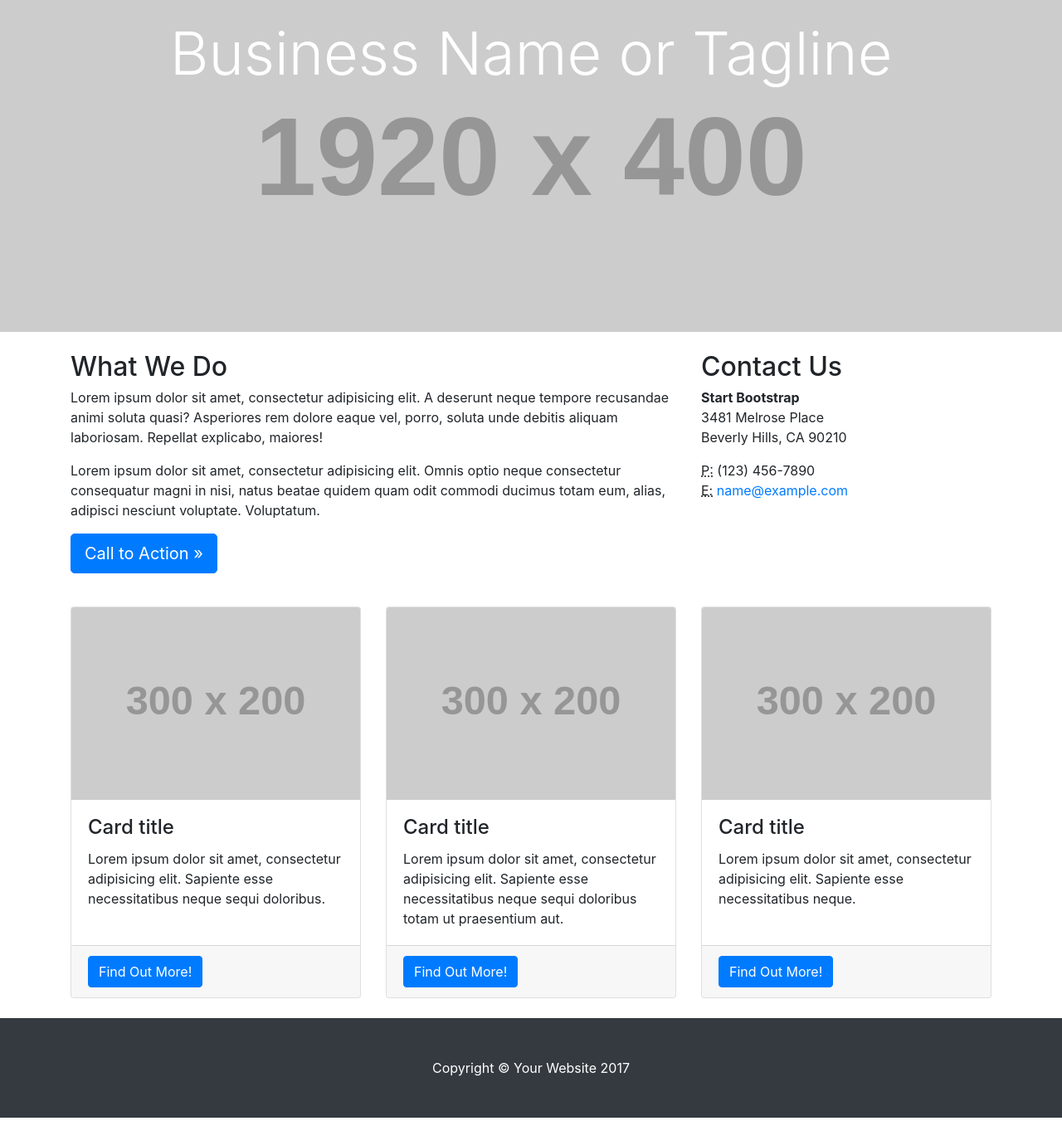
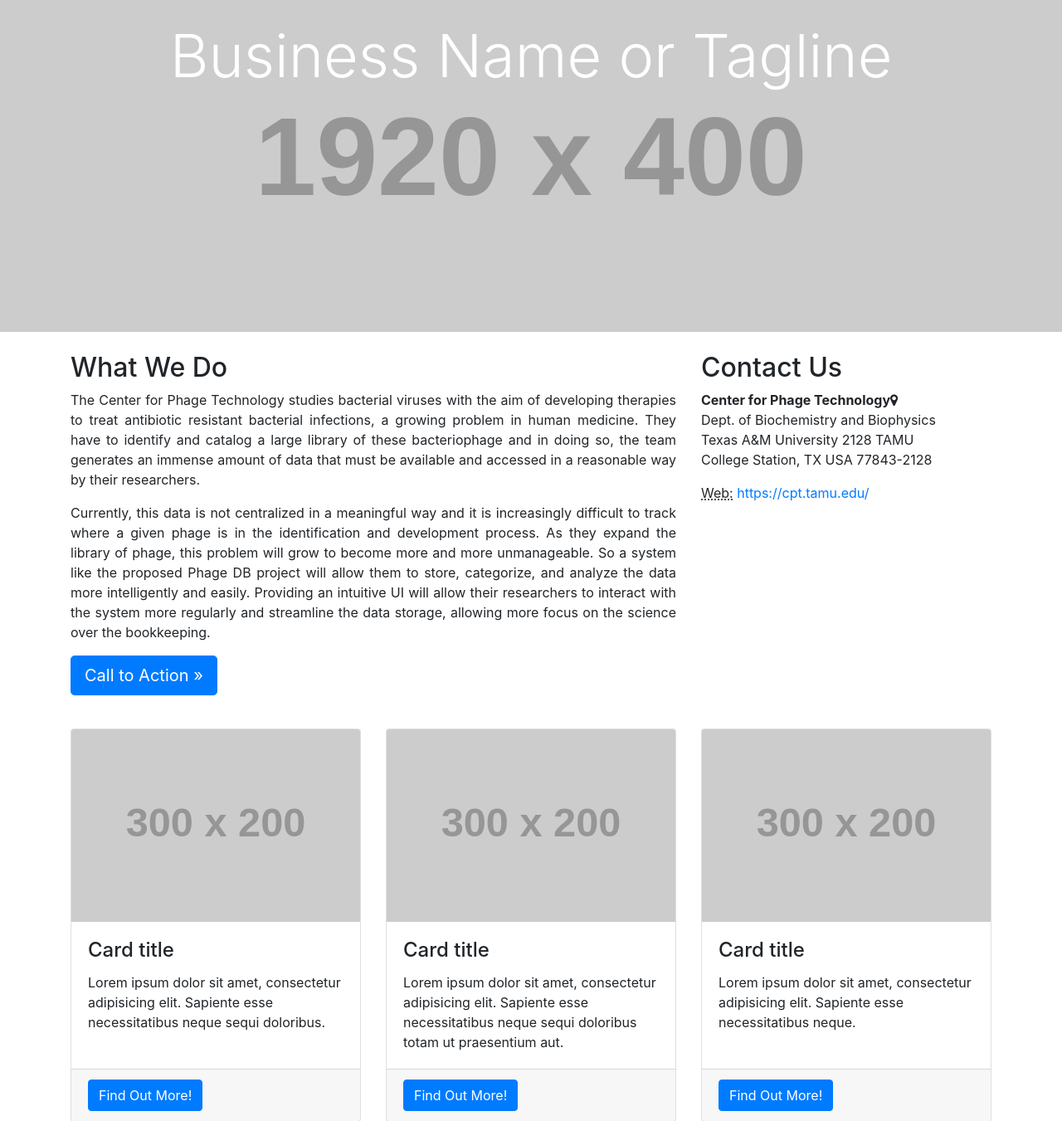
Before and after one commit to apoorvkumar91/phage-bank, a Django app: page /new_index/ in a window 1280 px wide. Shown: the part 56-1407 px from the top of the page at 83% size. Run offline with Django 3.2, Linux system fonts and the light colour scheme; grey boxes labelled with a size stand in for pictures from a placeholder-image service; parts of the project's set-up code (start-up, migrations or seed data) failed here and were passed over; some libraries are stand-ins or nearby versions.

Commit message:
UI minor changes

```diff
--- a/PhageBank/templates/new_index.html
+++ b/PhageBank/templates/new_index.html
@@ -8,13 +8,15 @@
     <meta name="description" content="">
     <meta name="author" content="">
 
-    <title>Business Frontpage - Start Bootstrap Template</title>
+    <title>PhageBank</title>
 
     <!-- Bootstrap core CSS -->
-    <link href="https://maxcdn.bootstrapcdn.com/bootstrap/4.0.0-beta/css/bootstrap.min.css" rel="stylesheet" integrity="sha384-/Y6pD6FV/Vv2HJnA6t+vslU6fwYXjCFtcEpHbNJ0lyAFsXTsjBbfaDjzALeQsN6M" crossorigin="anonymous">
+    <link href="https://maxcdn.bootstrapcdn.com/font-awesome/4.7.0/css/font-awesome.min.css" rel="stylesheet" integrity="sha384-wvfXpqpZZVQGK6TAh5PVlGOfQNHSoD2xbE+QkPxCAFlNEevoEH3Sl0sibVcOQVnN" crossorigin="anonymous">
+    <link rel="stylesheet" href="https://maxcdn.bootstrapcdn.com/bootstrap/4.0.0-beta.2/css/bootstrap.min.css" integrity="sha384-PsH8R72JQ3SOdhVi3uxftmaW6Vc51MKb0q5P2rRUpPvrszuE4W1povHYgTpBfshb" crossorigin="anonymous">
 
     <!-- Custom styles for this template -->
-    <link href="css/phage.css" rel="stylesheet">
+    {% load staticfiles %}
+    <link href="{% static 'css/phage.css' %}" rel="stylesheet">
 
 </head>
 
@@ -65,8 +67,8 @@
     <div class="row">
         <div class="col-sm-8">
             <h2 class="mt-4">What We Do</h2>
-            <p>Lorem ipsum dolor sit amet, consectetur adipisicing elit. A deserunt neque tempore recusandae animi soluta quasi? Asperiores rem dolore eaque vel, porro, soluta unde debitis aliquam laboriosam. Repellat explicabo, maiores!</p>
-            <p>Lorem ipsum dolor sit amet, consectetur adipisicing elit. Omnis optio neque consectetur consequatur magni in nisi, natus beatae quidem quam odit commodi ducimus totam eum, alias, adipisci nesciunt voluptate. Voluptatum.</p>
+            <p class="text-justify">The Center for Phage Technology studies bacterial viruses with the aim of developing therapies to treat antibiotic resistant bacterial infections, a growing problem in human medicine. They have to identify and catalog a large library of these bacteriophage and in doing so, the team generates an immense amount of data that must be available and accessed in a reasonable way by their researchers.</p>
+            <p class="text-justify">Currently, this data is not centralized in a meaningful way and it is increasingly difficult to track where a given phage is in the identification and development process. As they expand the library of phage, this problem will grow to become more and more unmanageable. So a system like the proposed Phage DB project will allow them to store, categorize, and analyze the data more intelligently and easily. Providing an intuitive UI will allow their researchers to interact with the system more regularly and streamline the data storage, allowing more focus on the science over the bookkeeping.</p>
             <p>
                 <a class="btn btn-primary btn-lg" href="#">Call to Action &raquo;</a>
             </p>
@@ -74,17 +76,15 @@
         <div class="col-sm-4">
             <h2 class="mt-4">Contact Us</h2>
             <address>
-                <strong>Start Bootstrap</strong>
-                <br>3481 Melrose Place
-                <br>Beverly Hills, CA 90210
+                <strong>Center for Phage Technology</strong><i class="fa fa-map-marker"></i>
+                <br>Dept. of Biochemistry and Biophysics
+                <br>Texas A&M University 2128 TAMU
+                <br>College Station, TX USA 77843-2128
                 <br>
             </address>
             <address>
-                <abbr title="Phone">P:</abbr>
-                (123) 456-7890
-                <br>
-                <abbr title="Email">E:</abbr>
-                <a href="mailto:#">name@example.com</a>
+                <abbr title="Website">Web:</abbr>
+                <a href="https://cpt.tamu.edu/">https://cpt.tamu.edu/</a>
             </address>
         </div>
     </div>
@@ -144,7 +144,7 @@
 
 <!-- Bootstrap core JavaScript -->
 <script src="https://code.jquery.com/jquery-3.2.1.slim.min.js" integrity="sha384-KJ3o2DKtIkvYIK3UENzmM7KCkRr/rE9/Qpg6aAZGJwFDMVNA/GpGFF93hXpG5KkN" crossorigin="anonymous"></script>
-<script src="https://maxcdn.bootstrapcdn.com/bootstrap/4.0.0-beta/js/bootstrap.min.js" integrity="sha384-h0AbiXch4ZDo7tp9hKZ4TsHbi047NrKGLO3SEJAg45jXxnGIfYzk4Si90RDIqNm1" crossorigin="anonymous"></script>
+<script src="https://maxcdn.bootstrapcdn.com/bootstrap/4.0.0-beta.2/js/bootstrap.min.js" integrity="sha384-alpBpkh1PFOepccYVYDB4do5UnbKysX5WZXm3XxPqe5iKTfUKjNkCk9SaVuEZflJ" crossorigin="anonymous"></script>
 
 </body>
 
```
